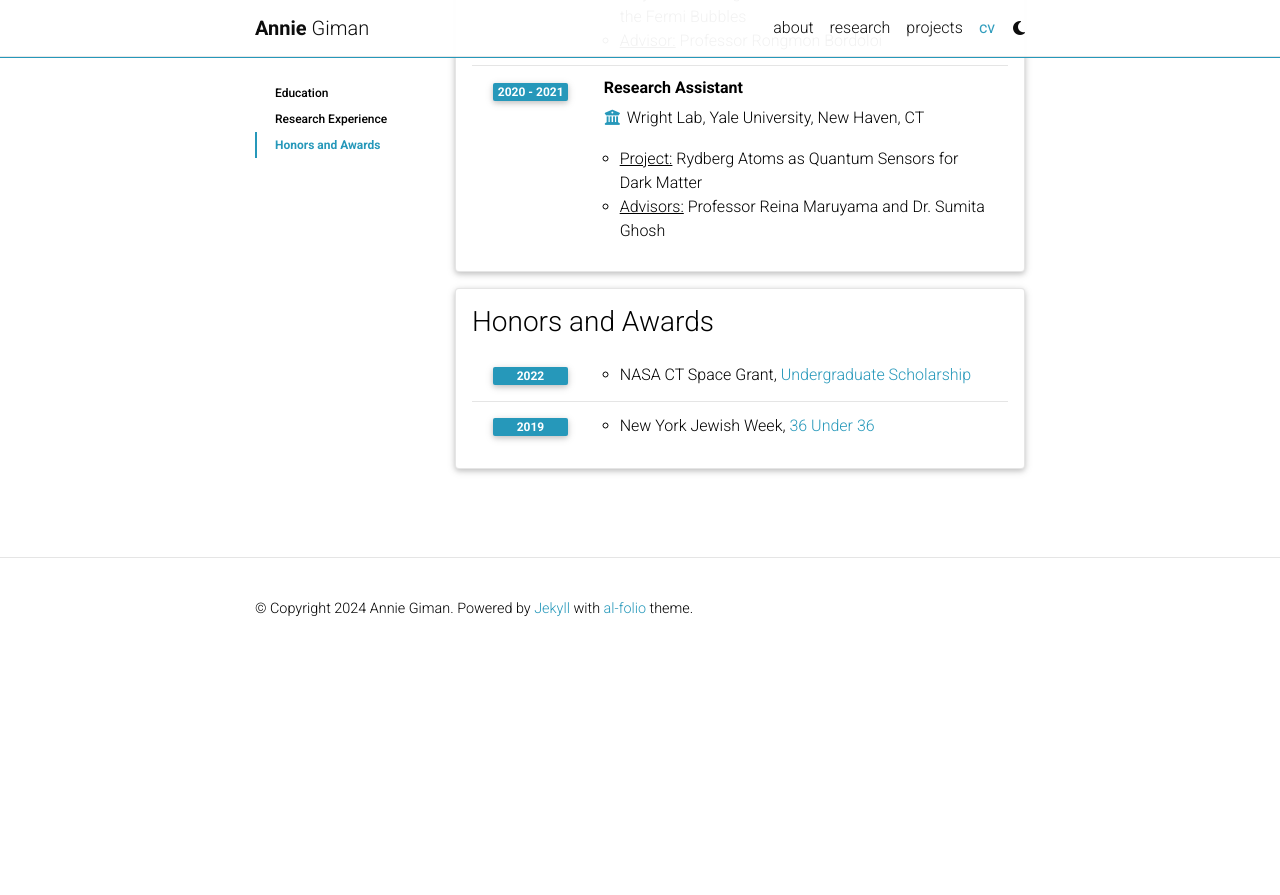
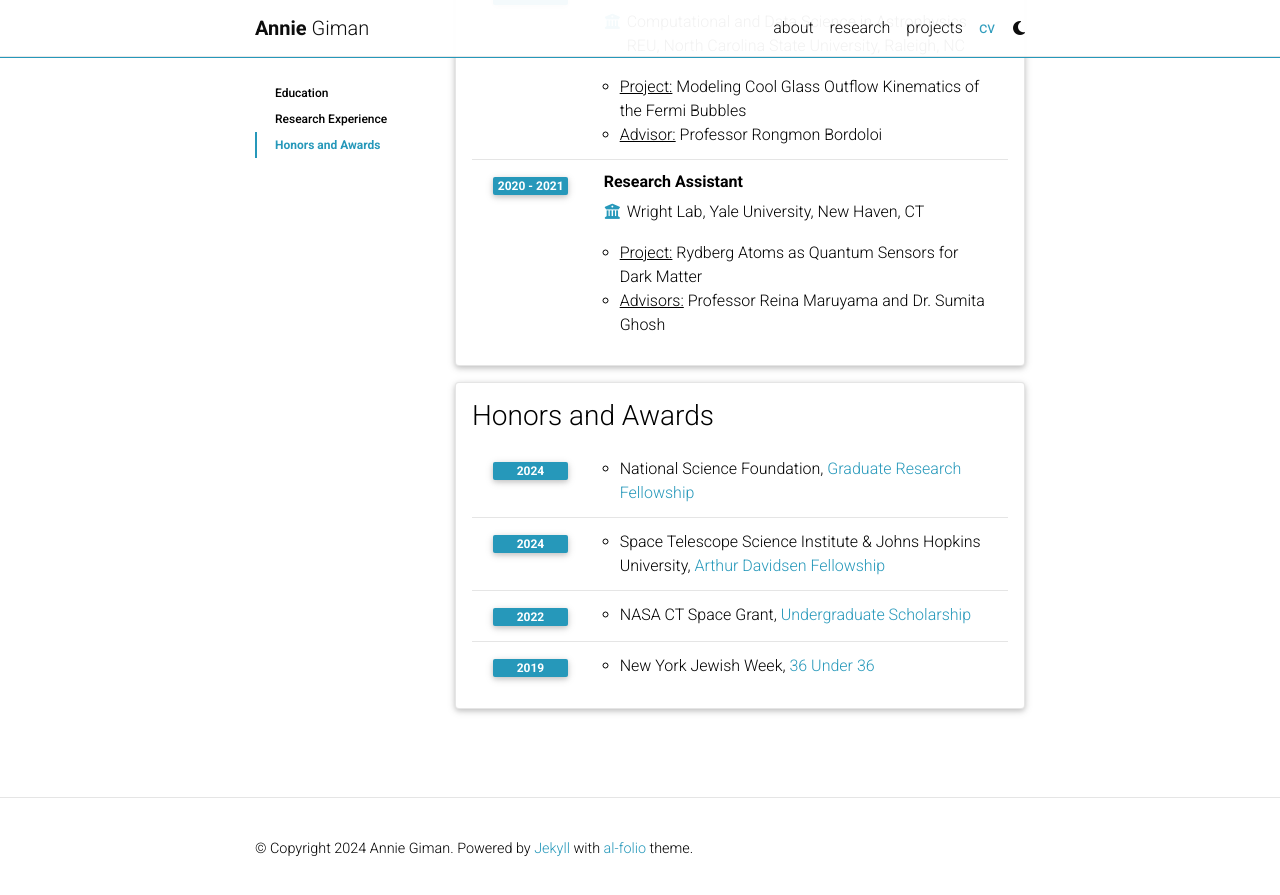
Before and after one commit to eagiman/eagiman.github.io, a Jekyll site: the page built from _pages/cv.md, in a window 1280 px wide and 900 px high, scrolled down 994 px. Shown: the top 895 px of the window. Built offline with Jekyll 4.4.1, drawn with Linux system fonts in a browser that asks for light colours; comment, search, counter and statistics services are not loaded; a style sheet for code colours, icons or effects is not loaded; before the commit the page ends 1653 px from its top, so only the background shows below that; some of the changed text lies outside the part shown.

Commit message:
updating for grad school

```diff
--- a/_data/cv.yml
+++ b/_data/cv.yml
@@ -11,6 +11,9 @@
 - title: Education
   type: time_table
   contents:
+    - title: Ph.D. in Astronomy and Astrophysics
+      institution: Johns Hopkins University, Baltimore, MD
+      year: ~2029
     - title: B.S. in Astrophysics
       institution: Yale University, New Haven, CT
       year: 2024
@@ -66,6 +69,12 @@
 - title: Honors and Awards
   type: time_table
   contents:
+    - year: 2024
+      items:
+        - National Science Foundation, <a href='https://www.nsfgrfp.org/'>Graduate Research Fellowship</a>
+    - year: 2024
+      items:
+        - Space Telescope Science Institute & Johns Hopkins University, <a href='https://www.stsci.edu/stsci-research/fellowships/davidsen-fellowship'>Arthur Davidsen Fellowship</a>
     - year: 2022
       items:
         - NASA CT Space Grant, <a href='https://ctspacegrant.org/9337/fall-2022-award-recipients-announced'>Undergraduate Scholarship</a>
```
Also changed, not shown: _pages/about.md (+5 -5 lines).
